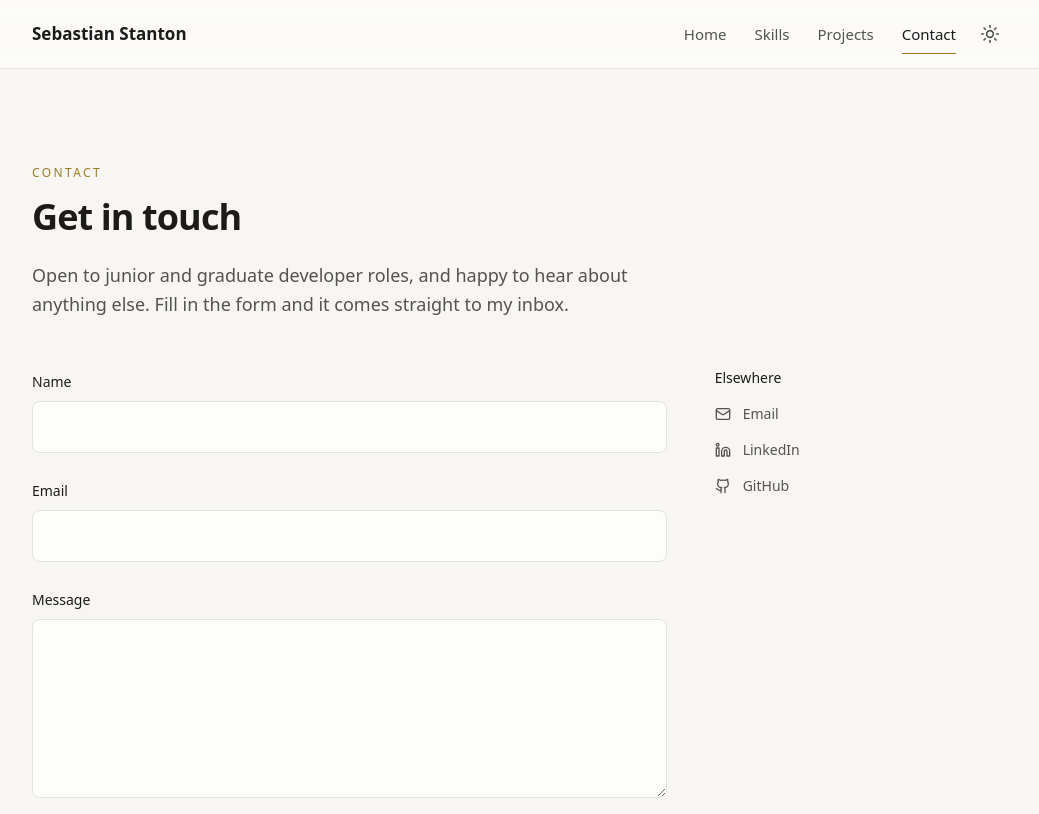
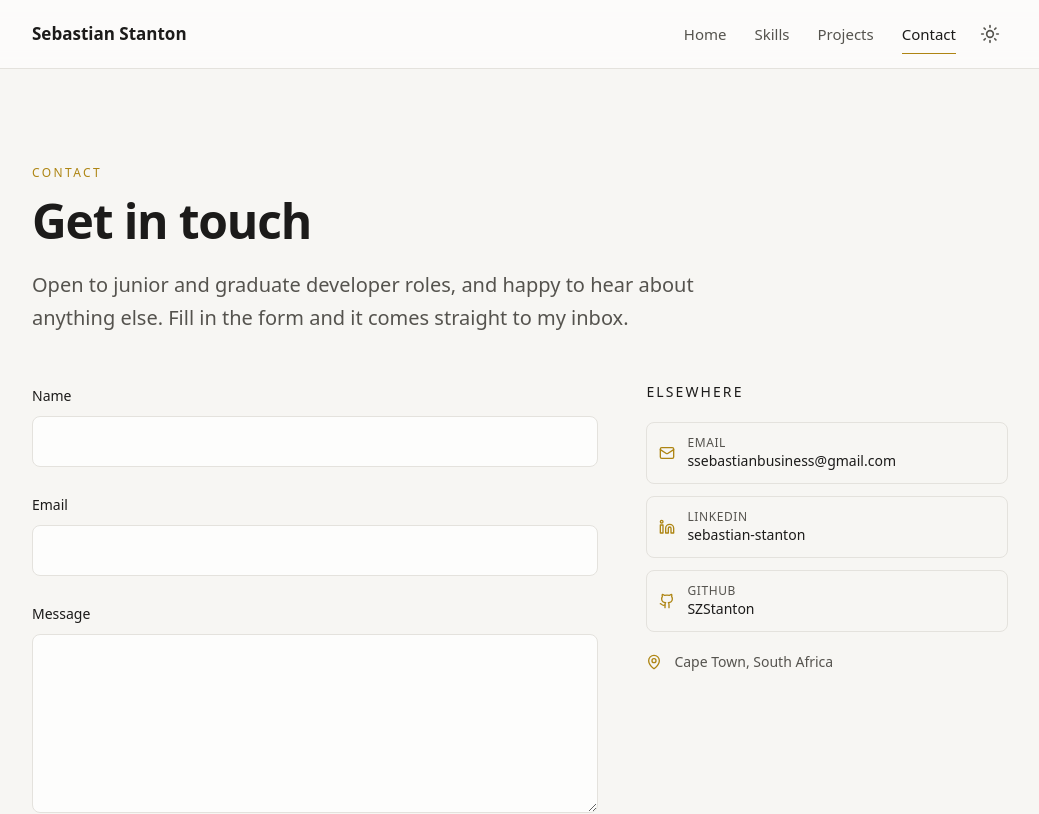
Before and after one commit to SZStanton/portfolio, a React (Vite) app: page /contact in a window 1280 px wide. Shown: the top 814 px of the page, without its empty margins (120-1159 px from the left). Built offline with nearby package versions, Linux system fonts and the light colour scheme.

Commit message:
Improve comments and richer colours in light mode

```diff
--- a/src/components/ui/TechIcon.tsx
+++ b/src/components/ui/TechIcon.tsx
@@ -8,8 +8,7 @@ type TechIconProps = {
   label?: string
 }
 
-// Looks up the logo and hands both brand colours to CSS as variables,
-// then lets the theme pick which one to use.
+// Hands both colours to CSS as variables and lets the theme pick.
 export function TechIcon({ tech, className, label }: TechIconProps) {
   const style = techStyles[tech]
   if (!style) return null
@@ -20,7 +19,7 @@ export function TechIcon({ tech, className, label }: TechIconProps) {
       style={
         {
           '--tech': style.color,
-          '--tech-light': style.colorLight ?? style.color,
+          '--tech-light': style.colorLight,
         } as CSSProperties
       }
       role={label ? 'img' : undefined}
--- a/src/data/skills.ts
+++ b/src/data/skills.ts
@@ -1,9 +1,7 @@
 import type { SkillGroup } from '../types'
 
-// Groupings follow the CV, so the two tell the same story.
-// Anything marked 'learning' is being picked up right now, including
-// on this site. `tech` points at data/tech.ts for the logo and colours,
-// and is left off for anything without a logo.
+// Groupings follow the CV so the two match. `tech` points at data/tech.ts
+// for the logo, and is left off for anything without one.
 export const skillGroups: SkillGroup[] = [
   {
     title: 'Languages',
--- a/src/index.css
+++ b/src/index.css
@@ -15,6 +15,8 @@
    hover          background behind a link or button when hovered
    accent         art deco gold, for small details only
    accent-soft    faded gold, for hairlines and backgrounds
+   danger         form errors and anything that went wrong
+   success        form sent, and anything that worked
    --------------------------------------------------------------- */
 
 :root {
@@ -27,8 +29,10 @@
   --hover: #eceae5;
   /* Deeper bronze than the dark theme uses. A bright gold on this
      background looks washed out and fails contrast. */
-  --accent: #9a7b23;
-  --accent-soft: #c9b075;
+  --accent: #ae8513;
+  --accent-soft: #d8b564;
+  --danger: #a8321f;
+  --success: #2f6b3f;
 }
 
 /* Same names, different values. Nothing using them needs to know
@@ -45,6 +49,8 @@
      deco pairing and can afford to be lighter than the light theme. */
   --accent: #d4af37;
   --accent-soft: #6b5720;
+  --danger: #e5705c;
+  --success: #6dbd85;
 }
 
 /* Hands the palette to Tailwind as ordinary utility classes:
@@ -60,6 +66,8 @@
   --color-hover: var(--hover);
   --color-accent: var(--accent);
   --color-accent-soft: var(--accent-soft);
+  --color-danger: var(--danger);
+  --color-success: var(--success);
 
   --font-sans: system-ui, "Segoe UI", Roboto, sans-serif;
   --font-mono: ui-monospace, Consolas, monospace;
--- a/src/pages/Contact.tsx
+++ b/src/pages/Contact.tsx
@@ -1,13 +1,36 @@
 import { zodResolver } from '@hookform/resolvers/zod';
 import { useState } from 'react';
 import { useForm } from 'react-hook-form';
-import { LuGithub, LuLinkedin, LuMail } from 'react-icons/lu';
+import {
+  LuCircleAlert,
+  LuCircleCheck,
+  LuGithub,
+  LuLinkedin,
+  LuMail,
+  LuMapPin,
+} from 'react-icons/lu';
 import { contactSchema, type ContactFormValues } from '../lib/schemas';
 
 const EMAIL = 'ssebastianbusiness@gmail.com';
 
 // Tracks what the form is doing, so the button and messages can respond.
 type Status = 'idle' | 'sending' | 'sent' | 'error';
+
+const elsewhere = [
+  { href: `mailto:${EMAIL}`, label: 'Email', value: EMAIL, Icon: LuMail },
+  {
+    href: 'https://www.linkedin.com/in/sebastian-stanton-5464b0139',
+    label: 'LinkedIn',
+    value: 'sebastian-stanton',
+    Icon: LuLinkedin,
+  },
+  {
+    href: 'https://github.com/SZStanton',
+    label: 'GitHub',
+    value: 'SZStanton',
+    Icon: LuGithub,
+  },
+];
 
 export function Contact() {
   const [status, setStatus] = useState<Status>('idle');
@@ -60,19 +83,19 @@ export function Contact() {
         Contact
       </p>
 
-      <h1 className="mt-4 max-w-3xl text-3xl font-semibold tracking-tight text-heading sm:text-4xl">
+      <h1 className="mt-4 max-w-3xl text-4xl font-semibold tracking-tight text-heading sm:text-5xl">
         Get in touch
       </h1>
 
-      <p className="mt-6 max-w-2xl text-lg leading-relaxed">
+      <p className="mt-6 max-w-2xl text-xl leading-relaxed">
         Open to junior and graduate developer roles, and happy to hear about
         anything else. Fill in the form and it comes straight to my inbox.
       </p>
 
-      <div className="mt-12 grid gap-12 md:grid-cols-3">
+      <div className="mt-12 grid gap-12 md:grid-cols-5">
         <form
           onSubmit={handleSubmit(onSubmit)}
-          className="space-y-6 md:col-span-2"
+          className="space-y-6 md:col-span-3"
           noValidate
         >
           <div>
@@ -82,7 +105,7 @@ export function Contact() {
             {/* register wires the input to the form and its validation. */}
             <input id="name" {...register('name')} className={fieldStyles} />
             {errors.name && (
-              <p className="mt-2 text-sm text-accent">{errors.name.message}</p>
+              <p className="mt-2 text-sm text-danger">{errors.name.message}</p>
             )}
           </div>
 
@@ -97,7 +120,7 @@ export function Contact() {
               className={fieldStyles}
             />
             {errors.email && (
-              <p className="mt-2 text-sm text-accent">{errors.email.message}</p>
+              <p className="mt-2 text-sm text-danger">{errors.email.message}</p>
             )}
           </div>
 
@@ -115,7 +138,7 @@ export function Contact() {
               className={fieldStyles}
             />
             {errors.message && (
-              <p className="mt-2 text-sm text-accent">
+              <p className="mt-2 text-sm text-danger">
                 {errors.message.message}
               </p>
             )}
@@ -124,47 +147,62 @@ export function Contact() {
           <button
             type="submit"
             disabled={status === 'sending'}
-            className="inline-flex items-center rounded-full bg-heading px-6 py-3 font-medium text-surface transition-opacity hover:opacity-85 disabled:opacity-50"
+            className="inline-flex items-center rounded-full bg-heading px-6 py-3 font-medium text-surface transition-opacity hover:opacity-85 active:opacity-85 disabled:opacity-50"
           >
             {status === 'sending' ? 'Sending...' : 'Send message'}
           </button>
 
           {/* aria-live tells screen readers to announce these when they appear. */}
-          <p aria-live="polite" className="text-sm">
-            {status === 'sent' &&
-              'Thanks, your message is on its way. I will reply soon.'}
-            {status === 'error' &&
-              `Something went wrong sending that. Please email me directly at ${EMAIL}.`}
-          </p>
+          <div aria-live="polite">
+            {status === 'sent' && (
+              <p className="flex items-start gap-3 rounded-lg border border-success/40 p-4 text-sm text-success">
+                <LuCircleCheck className="mt-0.5 size-4 shrink-0" />
+                Thanks, your message is on its way. I will reply soon.
+              </p>
+            )}
+            {status === 'error' && (
+              <p className="flex items-start gap-3 rounded-lg border border-danger/40 p-4 text-sm text-danger">
+                <LuCircleAlert className="mt-0.5 size-4 shrink-0" />
+                Something went wrong sending that. Please email me directly at{' '}
+                {EMAIL}.
+              </p>
+            )}
+          </div>
         </form>
 
-        <div className="space-y-4 text-sm">
-          <p className="font-medium text-heading">Elsewhere</p>
-          <a
-            href={`mailto:${EMAIL}`}
-            className="flex items-center gap-3 transition-colors hover:text-accent"
-          >
-            <LuMail className="size-4" />
-            Email
-          </a>
-          <a
-            href="https://www.linkedin.com/in/sebastian-stanton-5464b0139"
-            target="_blank"
-            rel="noreferrer"
-            className="flex items-center gap-3 transition-colors hover:text-accent"
-          >
-            <LuLinkedin className="size-4" />
-            LinkedIn
-          </a>
-          <a
-            href="https://github.com/SZStanton"
-            target="_blank"
-            rel="noreferrer"
-            className="flex items-center gap-3 transition-colors hover:text-accent"
-          >
-            <LuGithub className="size-4" />
-            GitHub
-          </a>
+        <div className="md:col-span-2">
+          <h2 className="text-sm font-medium uppercase tracking-[0.15em] text-heading">
+            Elsewhere
+          </h2>
+
+          <ul className="mt-5 space-y-3">
+            {elsewhere.map(({ href, label, value, Icon }) => (
+              <li key={label}>
+                <a
+                  href={href}
+                  // mailto should not open a tab, the others should.
+                  target={href.startsWith('mailto:') ? undefined : '_blank'}
+                  rel="noreferrer"
+                  className="flex items-center gap-3 rounded-lg border border-line p-3 transition-colors hover:border-accent-soft active:border-accent"
+                >
+                  <Icon className="size-4 shrink-0 text-accent" />
+                  <span className="min-w-0">
+                    <span className="block text-xs uppercase tracking-wider">
+                      {label}
+                    </span>
+                    <span className="block truncate text-sm text-heading">
+                      {value}
+                    </span>
+                  </span>
+                </a>
+              </li>
+            ))}
+          </ul>
+
+          <p className="mt-5 flex items-center gap-3 text-sm">
+            <LuMapPin className="size-4 shrink-0 text-accent" />
+            Cape Town, South Africa
+          </p>
         </div>
       </div>
     </section>
```
Also changed, not shown: api/contact.ts (+2 -6 lines), src/App.tsx (+2 -5 lines), src/components/layout/Layout.tsx (+5 -9 lines), src/components/layout/Navbar.tsx (+2 -6 lines), src/components/sections/About.tsx (+50 -0 lines), src/data/tech.ts (+27 -31 lines), src/hooks/useTheme.ts (+4 -27 lines), src/lib/schemas.ts (+2 -5 lines).
